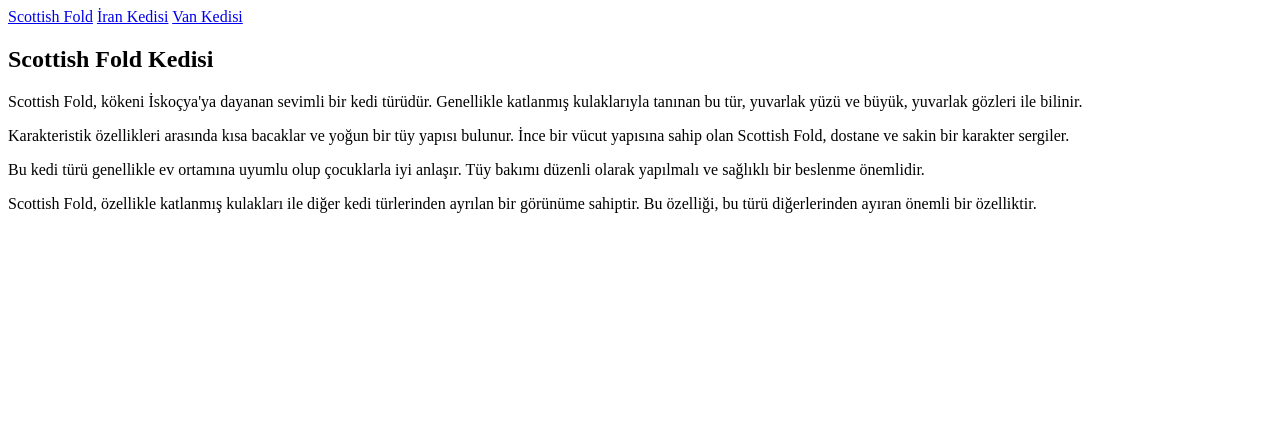
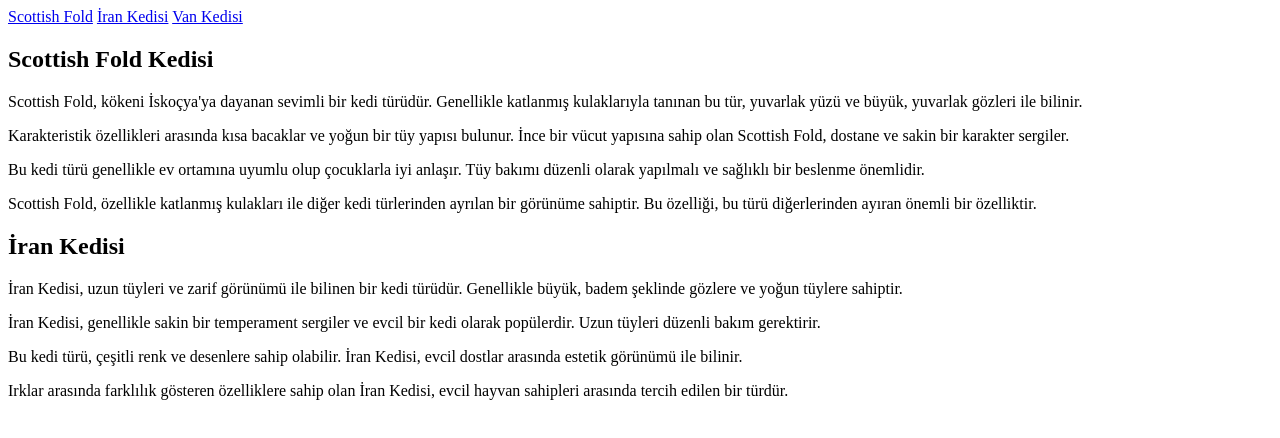
Before and after one commit to aslicanaydin/kodluyoruzcss1odev, a plain HTML site: page index.html in a window 1280 px wide. Drawn offline with Linux system fonts and the light colour scheme.

Commit message:
Iran Kedisi ozellikleri eklendi

```diff
--- a/index.html
+++ b/index.html
@@ -36,3 +36,23 @@
                 önemli bir özelliktir.
             </p>
         </div>
+
+        <div id="iran-kedisi" class="page">
+            <h2>İran Kedisi</h2>
+            <p>
+                İran Kedisi, uzun tüyleri ve zarif görünümü ile bilinen bir kedi türüdür.
+                Genellikle büyük, badem şeklinde gözlere ve yoğun tüylere sahiptir.
+            </p>
+            <p>
+                İran Kedisi, genellikle sakin bir temperament sergiler ve evcil bir kedi olarak
+                popülerdir. Uzun tüyleri düzenli bakım gerektirir.
+            </p>
+            <p>
+                Bu kedi türü, çeşitli renk ve desenlere sahip olabilir. İran Kedisi, evcil
+                dostlar arasında estetik görünümü ile bilinir.
+            </p>
+            <p>
+                Irklar arasında farklılık gösteren özelliklere sahip olan İran Kedisi, evcil
+                hayvan sahipleri arasında tercih edilen bir türdür.
+            </p>
+        </div>
```
